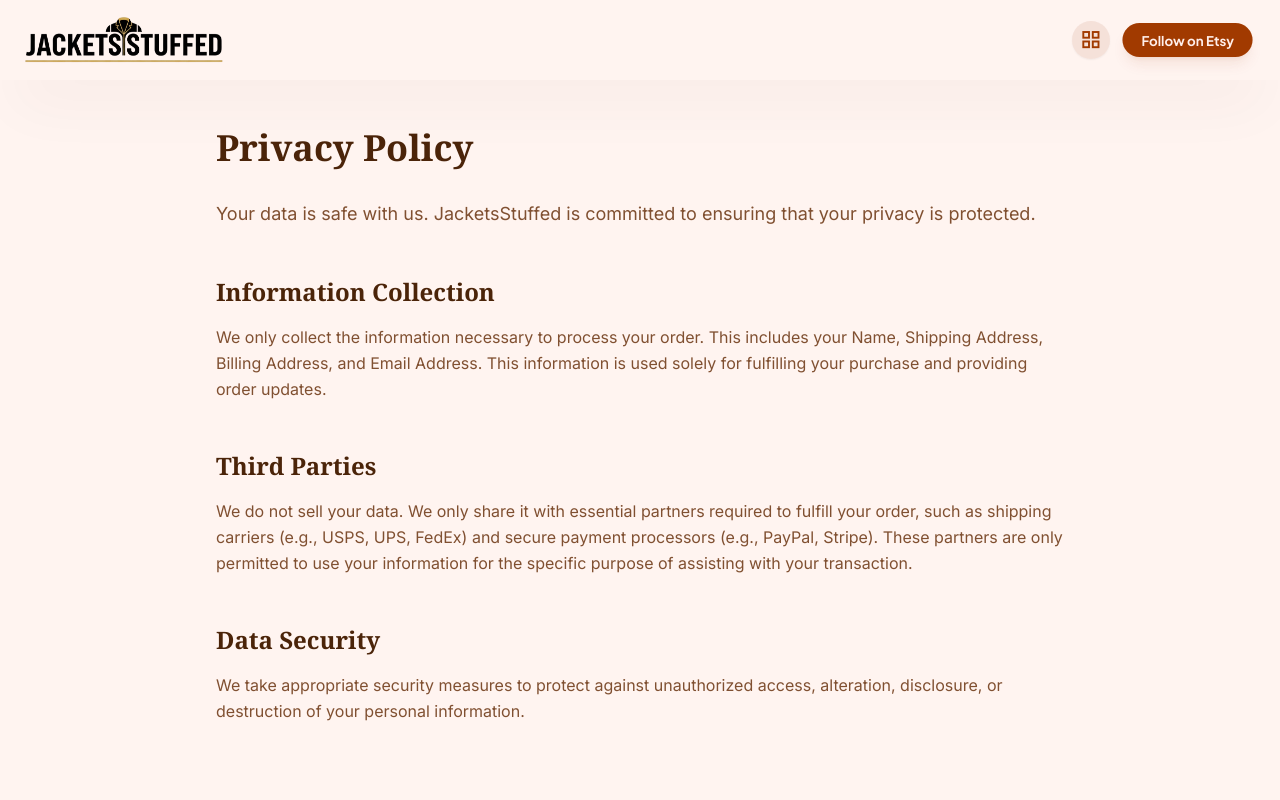
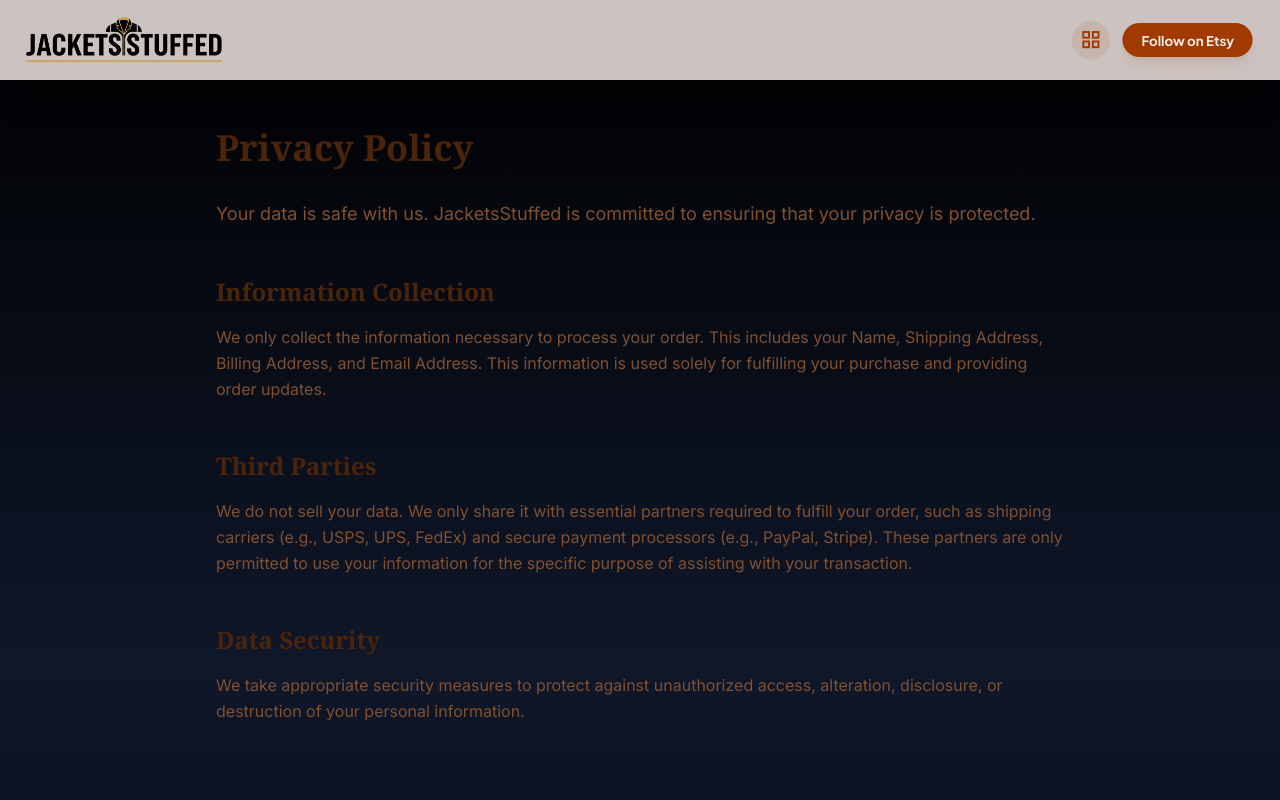
Before and after one commit to fawaazbutt/JacketsStuffed, a Next.js app: page /privacy-policy in a window 1280 px wide. Shown: the top 800 px of the page. Built offline with nearby package versions, Linux system fonts and the light colour scheme.

Commit message:
Update globals.css with new styles

```diff
--- a/src/app/globals.css
+++ b/src/app/globals.css
@@ -2,61 +2,118 @@
 @tailwind components;
 @tailwind utilities;
 
-body {
-  min-height: max(884px, 100dvh);
+* {
+  margin: 0;
+  padding: 0;
+  box-sizing: border-box;
 }
 
+html {
+  scroll-behavior: smooth;
+}
+
+body {
+  min-height: 100vh;
+  background: linear-gradient(to bottom, #000 0%, #0f172a 50%, #000 100%);
+  color: #e2e8f0;
+  font-family: "Inter", sans-serif;
+}
+
+/* Material Symbols */
 .material-symbols-outlined {
   font-variation-settings: "FILL" 0, "wght" 400, "GRAD" 0, "opsz" 24;
+  font-family: "Material Symbols Outlined";
+  font-size: 24px;
+  font-weight: normal;
+  font-style: normal;
+  display: inline-block;
+  line-height: 1;
+  text-transform: none;
+  letter-spacing: normal;
+  word-wrap: normal;
+  white-space: nowrap;
+  direction: ltr;
 }
 
-.glass-nav {
-  backdrop-filter: blur(20px);
-  -webkit-backdrop-filter: blur(20px);
+/* Scrollbar */
+::-webkit-scrollbar {
+  width: 8px;
+  height: 8px;
 }
 
-/* Hide scrollbar for horizontal testimonial strip */
-.no-scrollbar {
-  -ms-overflow-style: none;
-  scrollbar-width: none;
+::-webkit-scrollbar-track {
+  background: #0f172a;
 }
 
-.no-scrollbar::-webkit-scrollbar {
-  display: none;
+::-webkit-scrollbar-thumb {
+  background: #f97316;
+  border-radius: 4px;
 }
 
-.reveal {
-  opacity: 0;
-  transform: translateY(30px);
-  transition: opacity 1s cubic-bezier(0.16, 1, 0.3, 1), transform 1s cubic-bezier(0.16, 1, 0.3, 1);
-  will-change: opacity, transform;
+::-webkit-scrollbar-thumb:hover {
+  background: #ea580c;
 }
 
-.reveal.active {
-  opacity: 1;
-  transform: translateY(0);
+/* Selection */
+::selection {
+  background-color: #f97316;
+  color: white;
 }
 
-.delay-100 {
-  transition-delay: 100ms;
+/* Animations */
+@keyframes fade-in {
+  from {
+    opacity: 0;
+  }
+  to {
+    opacity: 1;
+  }
 }
 
-.delay-200 {
-  transition-delay: 200ms;
+@keyframes slide-up {
+  from {
+    opacity: 0;
+    transform: translateY(20px);
+  }
+  to {
+    opacity: 1;
+    transform: translateY(0);
+  }
 }
 
-.delay-300 {
-  transition-delay: 300ms;
+.animate-in {
+  animation: fade-in 1s ease-out forwards;
 }
 
-.delay-400 {
-  transition-delay: 400ms;
+.slide-up {
+  animation: slide-up 0.6s ease-out forwards;
 }
 
-.delay-500 {
-  transition-delay: 500ms;
+/* Glass effect */
+.glass {
+  background: rgba(15, 23, 42, 0.5);
+  backdrop-filter: blur(10px);
+  border: 1px solid rgba(148, 163, 184, 0.1);
 }
 
-.delay-700 {
-  transition-delay: 700ms;
+/* Gradient Text */
+.gradient-text {
+  background: linear-gradient(135deg, #f97316 0%, #dc2626 100%);
+  -webkit-background-clip: text;
+  -webkit-text-fill-color: transparent;
+  background-clip: text;
 }
+
+/* Smooth transitions */
+button, a {
+  transition: all 0.3s cubic-bezier(0.4, 0, 0.2, 1);
+}
+
+/* Focus states */
+input:focus,
+select:focus,
+textarea:focus {
+  outline: none;
+  border-color: #f97316;
+  box-shadow: 0 0 0 3px rgba(249, 115, 22, 0.1);
+}
```
